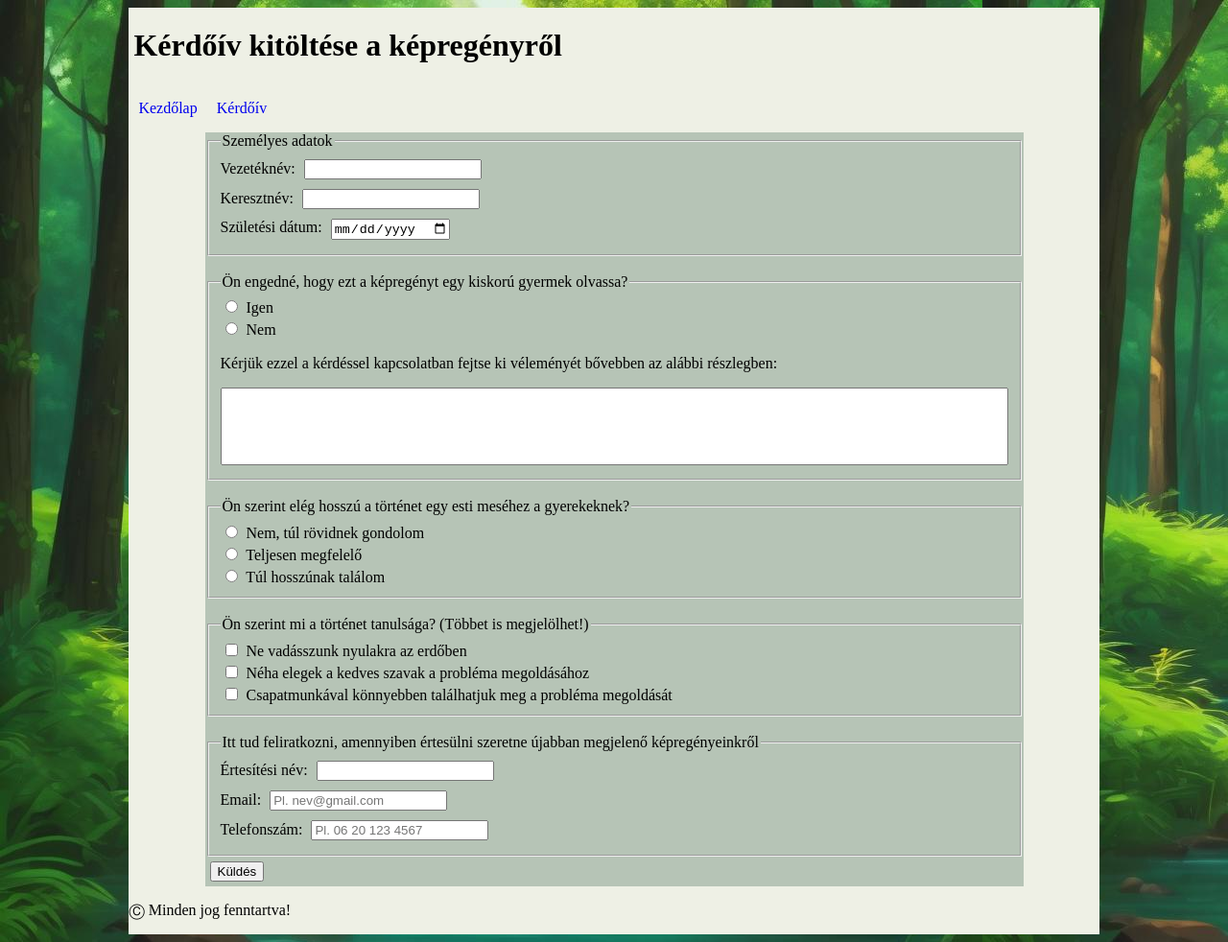
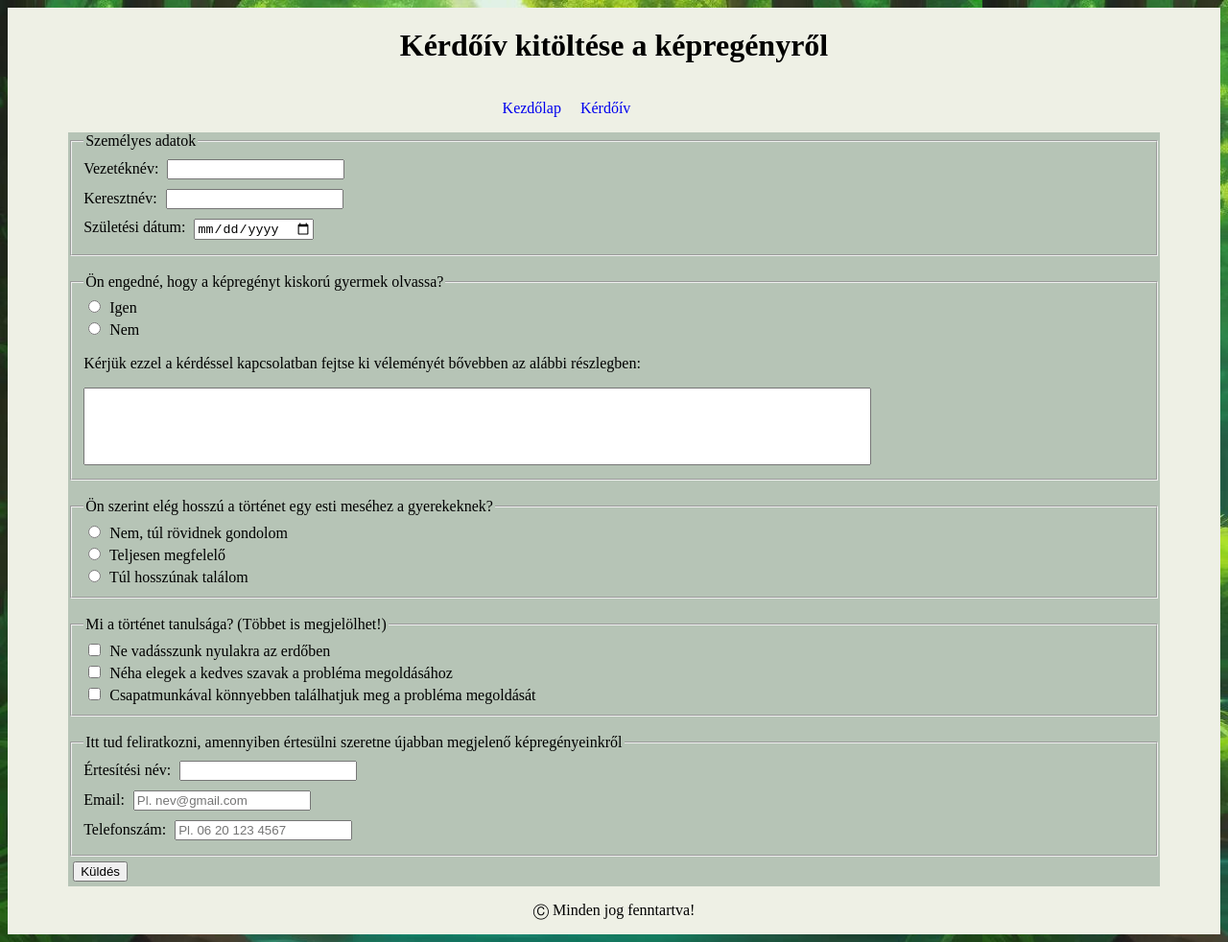
Before and after one commit to horvathnauzika/Mese, a plain HTML site: page urlap.html in a window 1280 px wide. Shown: the whole page at 96% size. Drawn offline with Linux system fonts and the light colour scheme.

Commit message:
urlap valtoztatas

```diff
--- a/stilus.css
+++ b/stilus.css
@@ -1,3 +1,7 @@
+*{
+    box-sizing: border-box;
+}
+
 body{
     background-image: url("kepek/hatterkep4.jpg");
 }
@@ -8,33 +12,30 @@ form{
 main{
     display: flex;
     flex-wrap: wrap;
-    width: 80%;
+    justify-content: space-evenly;
+    align-items: flex-start;
     margin: auto;
     background-color: #EEF0E5;
 }
 
-h1{
-    margin-left: 5px;
+article{
+    flex: 0 0 90%;
 }
 
+h1{
+    text-align: center;
+}
 
 header{
     flex: 0 0 100%;
 }
 
+footer{
+    text-align: center;
+}
+
 nav{
     flex: 0 0 20%;
-}
-
-article{
-    display: flex;
-    flex-wrap: wrap;
-    justify-content: space-evenly;
-    align-items: flex-start;
-}
-
-article{
-    flex: 0 0 100%;
 }
 
 footer{
@@ -75,4 +76,8 @@ textarea{
     nav ul{
         flex: column;
     }
+    article{
+        flex: column;
+        width: 100%;
+    }
 }
--- a/urlap.html
+++ b/urlap.html
@@ -27,18 +27,18 @@
                 <label for="lname">Keresztnév:</label>
                 <input type="text" id="lname" name="lname" required><br>
                 <label for="szuldatum">Születési dátum:</label>
-                        <input type="date" id="szuldatum" name="szuldatum">
+                <input type="date" id="szuldatum" name="szuldatum" required>
             </fieldset><br>
         </div>
-                    <div>
+        <div></div>
             <fieldset>
-                        <legend>Ön engedné, hogy ezt a képregényt egy kiskorú gyermek olvassa?</legend>
+                <legend>Ön engedné, hogy a képregényt kiskorú gyermek olvassa?</legend>
                 <input type="radio" id="igen" name="valasztas" value="igen">
                 <label for="igen">Igen</label><br>
                 <input type="radio" id="nem" name="valasztas" value="nem">
                 <label for="css">Nem</label><br>
                 <p><label for="w3review">Kérjük ezzel a kérdéssel kapcsolatban fejtse ki véleményét bővebben az alábbi részlegben:</label></p>
-                        <textarea id="w3review" name="w3review" rows="5" cols="100"></textarea>
+                <textarea id="w3review" name="w3review" rows="5" cols="100" required></textarea>
                 <br>
             </fieldset><br>
         </div>
@@ -55,7 +55,7 @@
         </div>
         <div>
             <fieldset>
-                            <legend>Ön szerint mi a történet tanulsága? (Többet is megjelölhet!)</legend>
+                <legend>Mi a történet tanulsága? (Többet is megjelölhet!)</legend>
                 <input type="checkbox" id="nyul" name="nyul" value="nyul">
                 <label for="nyul">Ne vadásszunk nyulakra az erdőben</label><br>
                 <input type="checkbox" id="szavak" name="szavak" value="szavak">
@@ -74,7 +74,7 @@
                 <label for="phone">Telefonszám:</label>
                 <input type="tel" id="phone" name="phone" placeholder="Pl. 06 20 123 4567">
             </fieldset>
-                        <input type="button" value="Küldés">
+            <input type="submit" value="Küldés">
         </div>
            </form>
         </article>
```
Lines whose indentation alone changed are shown as unchanged.
